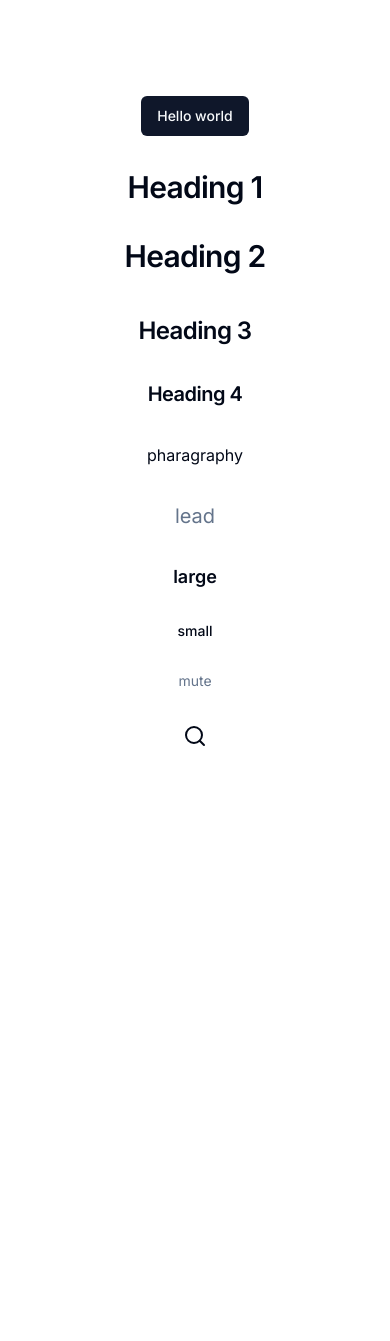
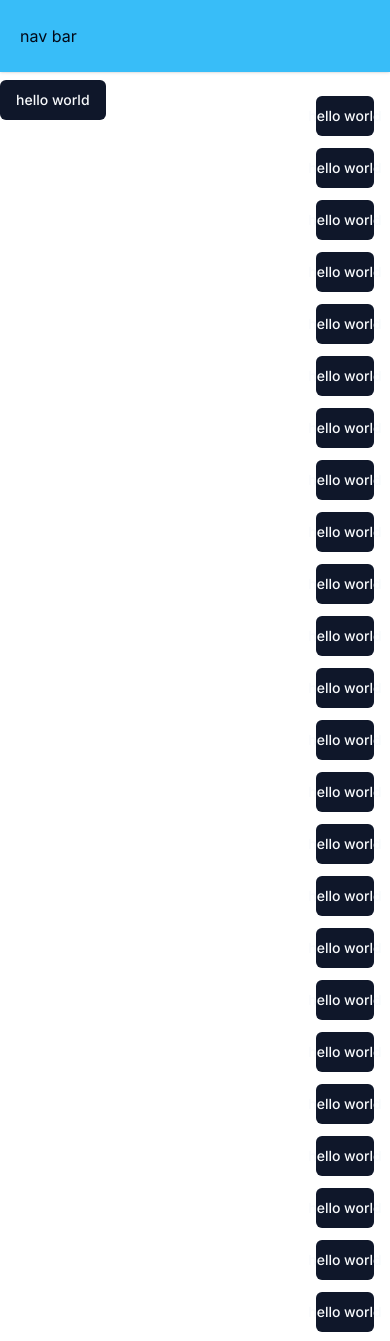
Before and after one commit to hyxONick/uow_wollongong, a Next.js app: page / in a window 390 px wide. Shown: the top 1341 px of the page. Before the commit the page ends 844 px from the top, so only its background shows below. Built offline with nearby package versions, Linux system fonts and the light colour scheme.

Commit message:
✨ feat: basic layout

```diff
--- /dev/null
+++ b/src/app/(lobby)/layout.tsx
@@ -0,0 +1,41 @@
+import { MainLayout } from "@/components/layouts/main-layout";
+import { Button } from "@/components/ui/button";
+
+const LobbyLayout = () => {
+  return (
+    <MainLayout>
+      <div className="w-full h-full flex flex-col gap-3">
+        <Button>hello world</Button>
+        <Button>hello world</Button>
+        <Button>hello world</Button>
+        <Button>hello world</Button>
+        <Button>hello world</Button>
+        <Button>hello world</Button>
+        <Button>hello world</Button>
+        <Button>hello world</Button>
+        <Button>hello world</Button>
+        <Button>hello world</Button>
+        <Button>hello world</Button>
+        <Button>hello world</Button>
+        <Button>hello world</Button>
+        <Button>hello world</Button>
+        <Button>hello world</Button>
+        <Button>hello world</Button>
+        <Button>hello world</Button>
+        <Button>hello world</Button>
+        <Button>hello world</Button>
+        <Button>hello world</Button>
+        <Button>hello world</Button>
+        <Button>hello world</Button>
+        <Button>hello world</Button>
+        <Button>hello world</Button>
+        <Button>hello world</Button>
+        <Button>hello world</Button>
+        <Button>hello world</Button>
+        <Button>hello world123</Button>
+      </div>
+    </MainLayout>
+  );
+};
+
+export default LobbyLayout;
--- /dev/null
+++ b/src/app/(lobby)/page.tsx
@@ -0,0 +1,5 @@
+const LobbyPage = () => {
+  return <div>lobby</div>
+}
+
+export default LobbyPage;
--- a/src/app/login.tsx
+++ /dev/null
@@ -1,28 +0,0 @@
-import { ClerkProvider, SignInButton, SignedIn, SignedOut, UserButton } from '@clerk/nextjs'
-import './globals.css';
-
-export default function RootLayout({
-  children,
-}: {
-  children: React.ReactNode
-}) {
-  return (
-    <ClerkProvider>
-      <html lang="en">
-        <body>
-          <header>
-            <SignedOut>
-              <SignInButton />
-            </SignedOut>
-            <SignedIn>
-              <UserButton />
-            </SignedIn>
-          </header>
-          <main>
-            {children}
-          </main>
-        </body>
-      </html>
-    </ClerkProvider>
-  )
-}
--- a/src/app/page.tsx
+++ /dev/null
@@ -1,22 +0,0 @@
-import { Icons } from "@/components/icons";
-import { Typography } from "@/components/typography";
-import { Button } from "@/components/ui/button";
-
-export default function Home() {
-  return (
-    <main className="flex min-h-screen flex-col items-center justify-between p-24">
-      <Button>Hello world</Button>
-      <Typography.h1>Heading 1</Typography.h1>
-      <Typography.h2>Heading 2</Typography.h2>
-      <Typography.h3>Heading 3</Typography.h3>
-      <Typography.h4>Heading 4</Typography.h4>
-      <Typography.p>pharagraphy</Typography.p>
-      <Typography.lead>lead</Typography.lead>
-      <Typography.large>large</Typography.large>
-      <Typography.small>small</Typography.small>
-      <Typography.mute>mute</Typography.mute>
-
-      <Icons.search></Icons.search>
-    </main>
-  );
-}
--- /dev/null
+++ b/src/components/layouts/main-layout.tsx
@@ -0,0 +1,20 @@
+import { FC } from "react";
+import { SiteHeader } from "./site-header";
+import { Button } from "../ui/button";
+
+export const MainLayout: FC<{ children: React.ReactNode }> = ({ children }) => {
+  return (
+    <div className="w-full h-screen pt-20">
+      <div className="w-full fixed left-0 top-0 z-30 bg-background shadow">
+        <SiteHeader />
+      </div>
+
+      <div className="w-full h-full pl-[300px]">
+        <div className="flex fixed left-0 top-0 w-[250px] pt-20">
+          <Button>hello world</Button>
+        </div>
+        <div className="z-10 flex-1 p-4">{children}</div>
+      </div>
+    </div>
+  );
+};
--- /dev/null
+++ b/src/components/layouts/side-bar.tsx
@@ -0,0 +1,7 @@
+import { Button } from "../ui/button";
+
+export const SideBar = () => {
+  return (
+    <div className="flex-col gap-3 w-full hidden lg:flex justify-between bg-slate-500 overflow-auto"></div>
+  );
+};
--- /dev/null
+++ b/src/components/layouts/site-header.tsx
@@ -0,0 +1,3 @@
+export const SiteHeader = () => {
+  return <nav className="w-full px-5 py-6 bg-sky-400">nav bar</nav>;
+};
```
